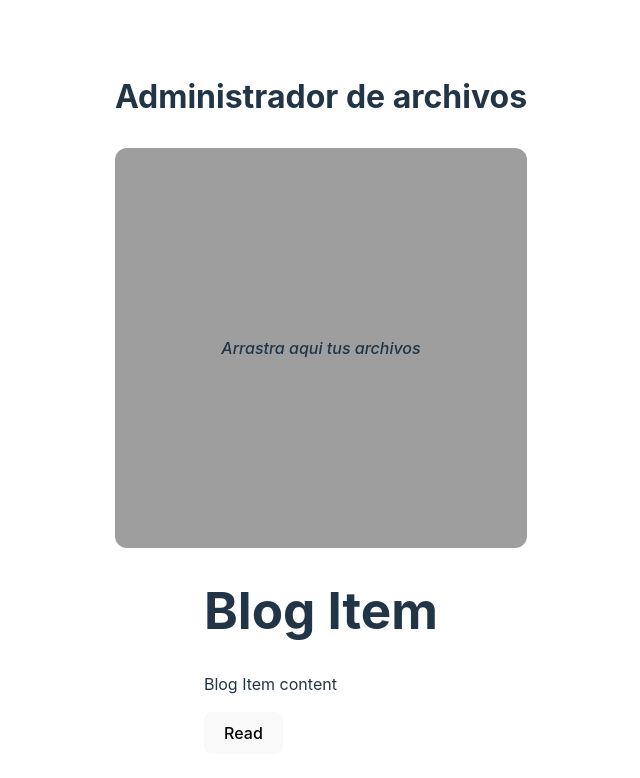
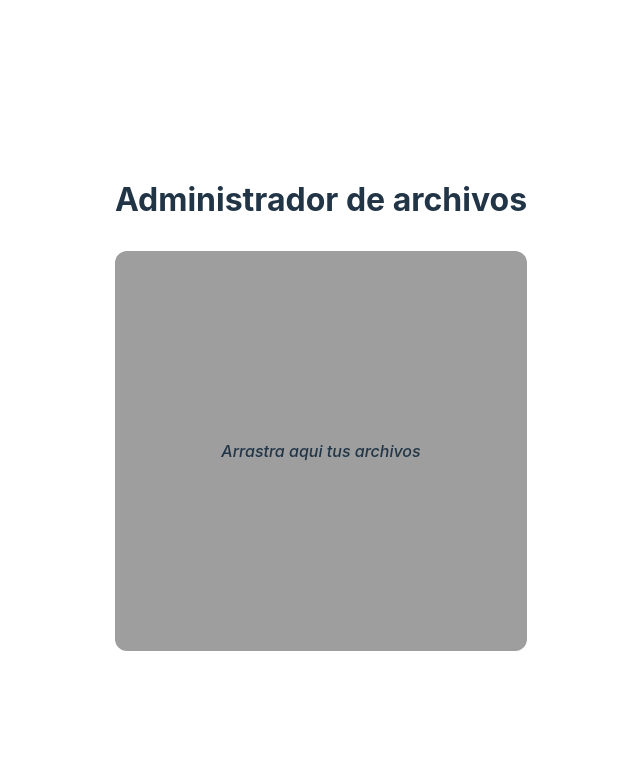
Before and after one commit to IbraimBarrios/react-v19-exmple, a React (Vite) app: page / in a window 1280 px wide. Shown: the top 778 px of the page, without its empty margins (319-959 px from the left). Built offline with nearby package versions, Linux system fonts and the light colour scheme.

Commit message:
Comentar componente BlogItem

```diff
--- a/src/App.tsx
+++ b/src/App.tsx
@@ -72,7 +72,7 @@ function App() {
       {!!file && <SubmitButton />}
       {/* <CustomInput label="Prueba" ref={inputContainerRef} inputRef={inputRef} /> */}
 
-      <BlogItem />
+      {/* <BlogItem /> */}
 
     </form>
   );
```
